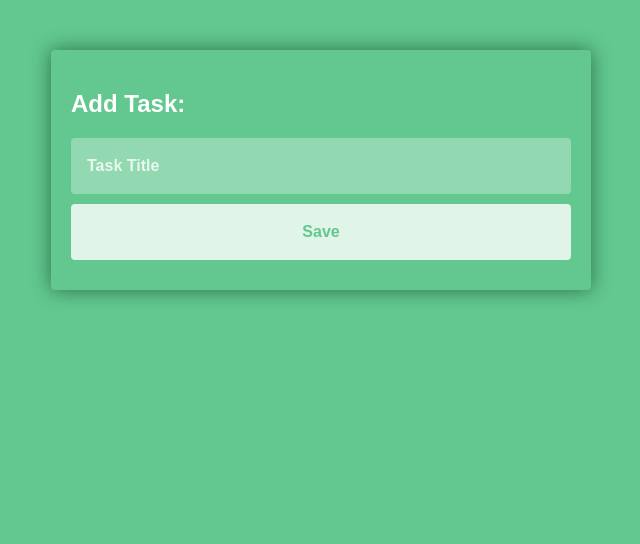
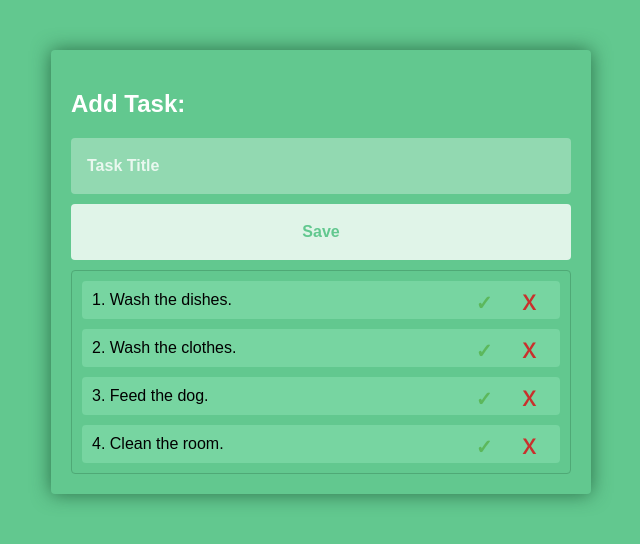
Before and after one commit to emyoutis/learning-react, a React (Create React App) app: page / in a window 1280 px wide. Shown: the top 544 px of the page, without its empty margins (319-959 px from the left). Built offline with nearby package versions, Linux system fonts and the light colour scheme.

Commit message:
add todo list

```diff
--- /dev/null
+++ b/src/components/todo-panel/TodoItem.js
@@ -0,0 +1,18 @@
+import React from 'react';
+
+function TodoItem(props) {
+    const {text} = props;
+
+    return (
+        <li>
+            <span>{text}</span>
+            <div className="li-buttons" role="group">
+                <button type="button" className="done" >✓</button>
+                <span> </span>
+                <button type="button" className="remove">Ｘ</button>
+            </div>
+        </li>
+    );
+}
+
+export default TodoItem;
--- /dev/null
+++ b/src/components/todo-panel/TodoList.js
@@ -0,0 +1,38 @@
+import React from 'react';
+import TodoItem from "./TodoItem";
+
+
+function TodoList() {
+    const tasks = [
+        {
+            number: 1,
+            text  : "Wash the dishes."
+        },
+        {
+            number: 2,
+            text  : "Wash the clothes."
+        },
+        {
+            number: 3,
+            text  : "Feed the dog."
+        },
+        {
+            number: 4,
+            text  : "Clean the room."
+        },
+    ];
+    return (
+        <div className="todo-list">
+            <ol>
+                {
+                    tasks.map((task, key) => {
+                            return <TodoItem text={task.text} key={key}/>
+                        }
+                    )
+                }
+            </ol>
+        </div>
+    );
+}
+
+export default TodoList;
--- a/src/components/todo-panel/TodoPanel.js
+++ b/src/components/todo-panel/TodoPanel.js
@@ -1,10 +1,13 @@
 import React from 'react';
 import TaskForm from "./TaskForm";
+import TodoList from "./TodoList";
 import './task-panel.css';
+import './todo-list.css'
 
 function TodoPanel() {
     return <div className="task-panel">
         <TaskForm/>
+        <TodoList/>
     </div>;
 }
 
--- /dev/null
+++ b/src/components/todo-panel/todo-list.css
@@ -0,0 +1,49 @@
+.todo-list {
+	border-radius: 4px;
+	border: 1px #4fa976 solid;
+	padding: 10px;
+}
+
+.todo-list ol {
+	padding-left: 0;
+	margin-top: 0;
+	margin-bottom: 0;
+}
+
+.todo-list li {
+	background-color: #77d5a1;
+	list-style-position: inside;
+	padding: 10px;
+	margin-bottom: 10px;
+	border-radius: 4px;
+}
+
+
+.todo-list li:last-child {
+	margin-bottom: 0;
+}
+
+.todo-list li button {
+	font-size: 20px;
+	line-height: 1;
+	font-weight: 700;
+	display: inline-block;
+	border: none;
+	border-radius: 4px;
+	margin: 1px 5px;
+	background-color: transparent;
+	cursor: pointer;
+}
+
+.todo-list li button.done {
+	color: #5cb85c;
+}
+
+.todo-list li button.remove {
+	color: #c9302c;
+}
+
+
+.todo-list li .li-buttons {
+	float: right;
+}
```
